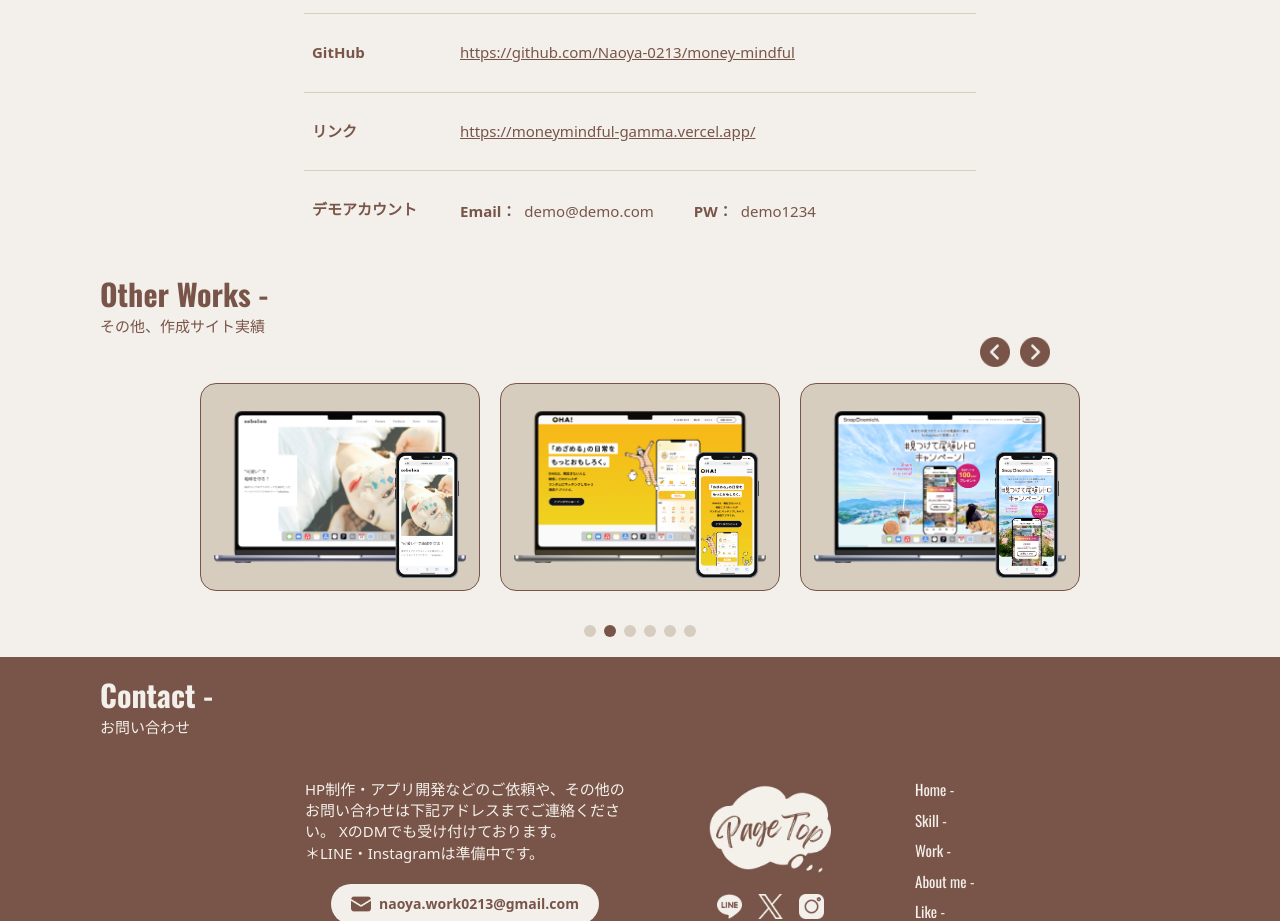
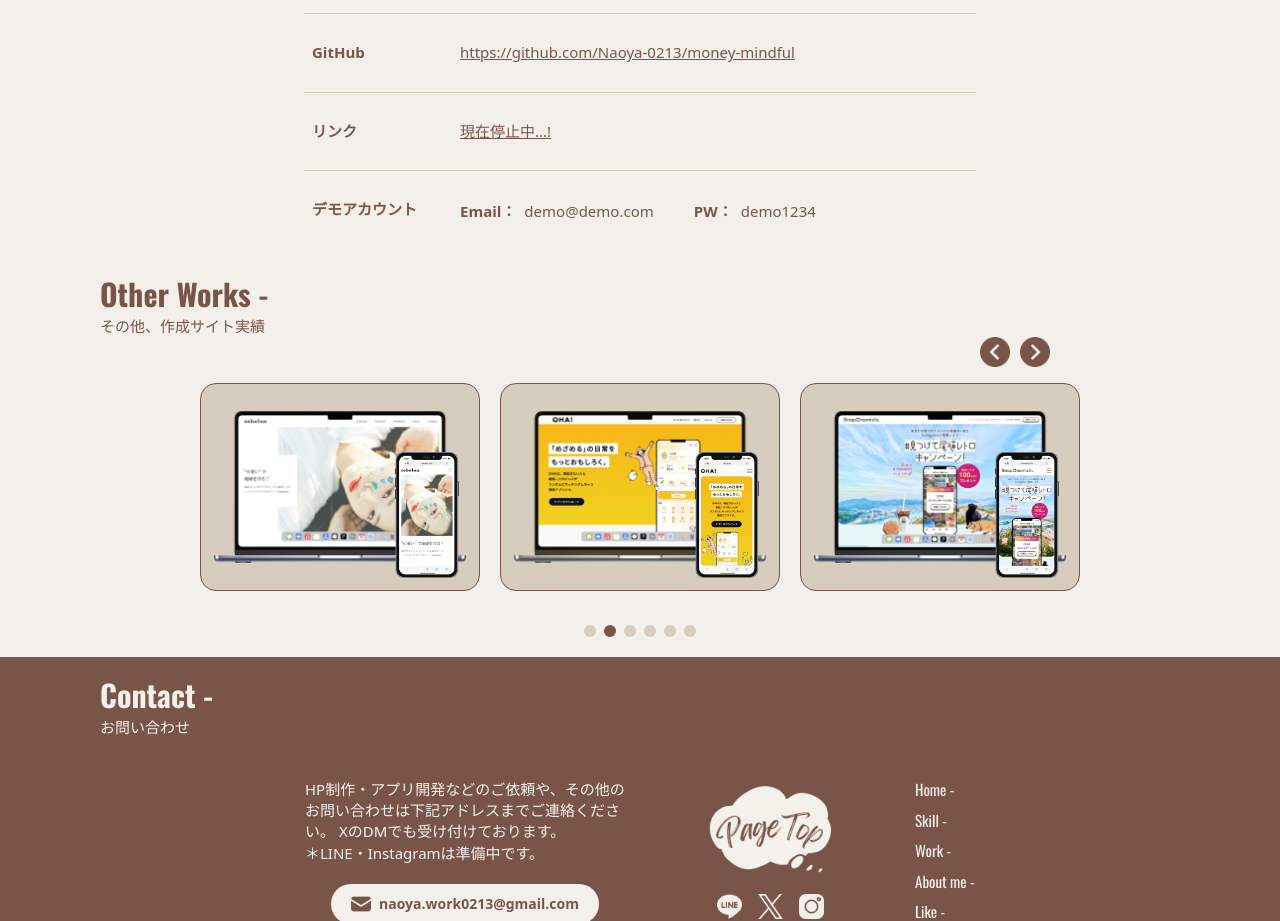
Before and after one commit to Naoya-0213/My-Portfolio-site-_ver.2, a Next.js app: page /work/money_mindful in a window 1280 px wide. Shown: the part 2320-3241 px from the top of the page. Built offline with nearby package versions, Linux system fonts and the light colour scheme.

Commit message:
リンク修正

```diff
--- a/src/const/work/money_mindfulContents.ts
+++ b/src/const/work/money_mindfulContents.ts
@@ -148,10 +148,11 @@ export const money_mindfulContents: WorkContentsData = {
   ],
 
   // サイトURL
+  // https://moneymindful-gamma.vercel.app/　：現在停止中！
   links: [
     {
-      label: "https://moneymindful-gamma.vercel.app/",
-      href: "https://moneymindful-gamma.vercel.app/",
+      label: "現在停止中...!",
+      href: "",
     },
   ],
 
```
